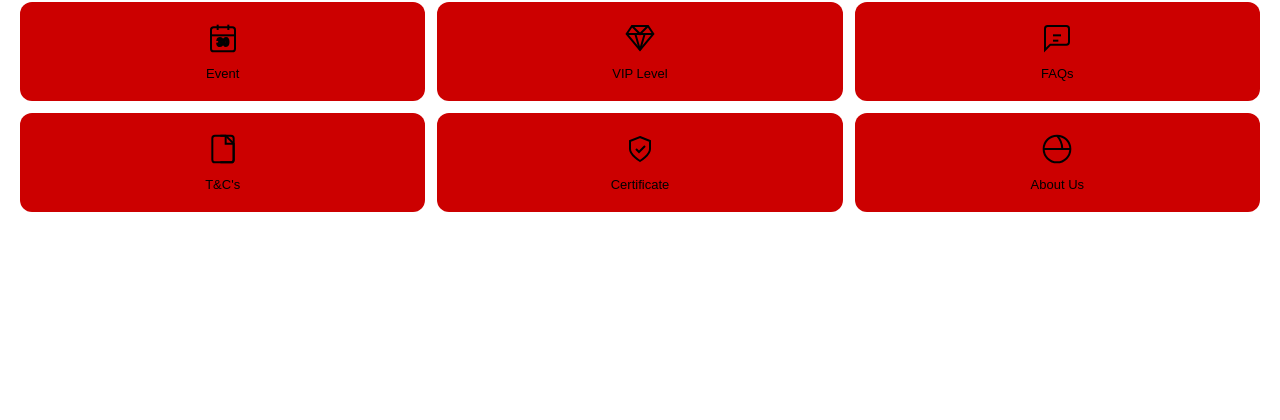
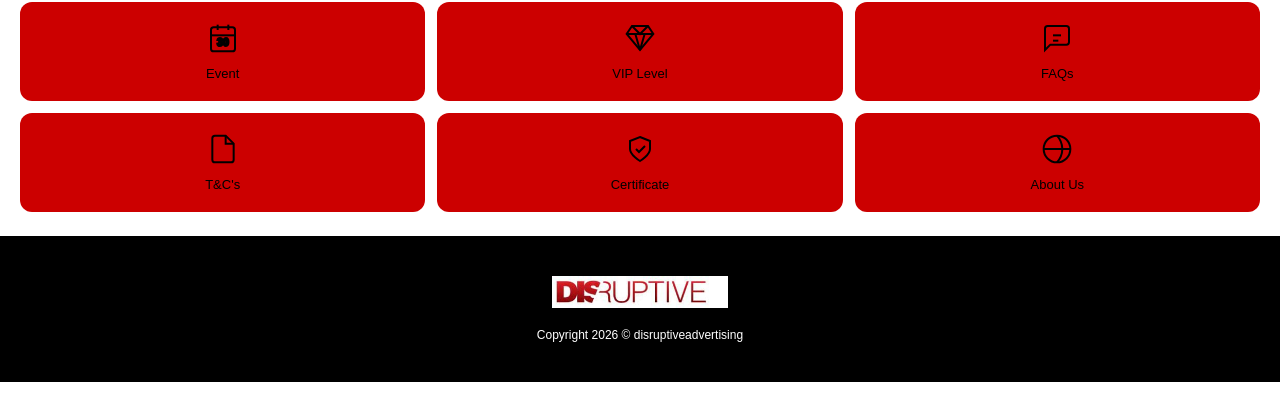
Before and after one commit to Molly256/disruptivewebsite, a Next.js app: page /dashboard in a window 1280 px wide. Shown: the part 997-1417 px from the top of the page. Before the commit the page ends 1323 px from the top, so only its background shows below. Built offline with nearby package versions, Linux system fonts and the light colour scheme.

Commit message:
Add dashboard header, layout and footer with Disruptive logo

```diff
--- a/app/dashboard/DashboardHeader.js
+++ b/app/dashboard/DashboardHeader.js
@@ -45,7 +45,7 @@ export default function DashboardHeader() {
         <button
           onClick={() => router.push('/contact')}
           style={{
-            background: '#e60000',
+            background: '#cc0000', // changed to match Contact page
             color: '#000',
             fontWeight: '600',
             fontSize: '15px',
@@ -69,7 +69,7 @@ export default function DashboardHeader() {
           }}
         >
           <svg width="24" height="24" viewBox="0 0 24 24" fill="#000">
-            <path d="M12 12c2.21 0 4-1.79 4-4s-1.79-4-4 1.79-4 4 1.79 4 4 4zm0 2c-2.67 0-8 1.34-8 4v2h16v-2c0-2.66-5.33-4-8-4z"/>
+            <path d="M12 12c2.21 0 4-1.79 4-4s-1.79-4-4-4-4 1.79-4 4 1.79 4 4 4zm0 2c-2.67 0-8 1.34-8 4v2h16v-2c0-2.66-5.33-4-8-4z"/>
           </svg>
         </div>
       </div>
--- a/app/dashboard/page.js
+++ b/app/dashboard/page.js
@@ -50,7 +50,6 @@ export default function Dashboard() {
         <svg width="32" height="32" viewBox="0 0 24 24" fill="none" stroke="#000" strokeWidth="1.5">
           <path d="M14 2H6a2 2 0 0 0-2 2v16a2 2 0 0 0 2 2h12a2 2 0 0 0 2-2V8z"/>
           <polyline points="14 2 14 8 20 8"/>
-          <path d="M10 2H18a2 2 0 0 1 2 2v16a2 2 0 0 1-2 2H10"/>
         </svg>
       ),
       shield: (
@@ -63,7 +62,7 @@ export default function Dashboard() {
         <svg width="32" height="32" viewBox="0 0 24 24" fill="none" stroke="#000" strokeWidth="1.5">
           <circle cx="12" cy="12" r="10"/>
           <line x1="2" y1="12" x2="22" y2="12"/>
-          <path d="M12 2a15.3 15.3 0 0 1 4 10 15.3 0 0 1-4 10 15.3 0 0 1-4-10 15.3 0 0 1 4-10z"/>
+          <path d="M12 2a15.3 15.3 0 0 1 4 10 15.3 15.3 0 0 1-4 10 15.3 0 0 1-4-10 15.3 15.3 0 0 1 4-10z"/>
         </svg>
       )
     }
@@ -93,7 +92,7 @@ export default function Dashboard() {
             objectFit: 'cover'
           }}
         >
-          <source src="videos/work-video.mp4" type="video/mp4" />
+          <source src="/videos/work-video.mp4" type="video/mp4" />
         </video>
       </div>
 
@@ -151,7 +150,10 @@ export default function Dashboard() {
               onClick={() => {
                 if (item.name === 'Event') router.push('/event')
                 else if (item.name === 'VIP Level') router.push('/vip')
-                else console.log(item.name)
+                else if (item.name === 'FAQs') router.push('/faqs')
+                else if (item.name === "T&C's") router.push('/terms')
+                else if (item.name === 'Certificate') router.push('/certificate')
+                else if (item.name === 'About Us') router.push('/about')
               }}
               style={{
                 background: '#cc0000',
@@ -178,6 +180,31 @@ export default function Dashboard() {
         </div>
       </div>
 
+      {/* Footer with Logo + Copyright */}
+      <div style={{
+        background: '#000',
+        padding: '40px 20px',
+        textAlign: 'center'
+      }}>
+        <img
+          src="/logo.png"
+          alt="Disruptive"
+          style={{
+            height: '32px',
+            width: 'auto',
+            marginBottom: '16px',
+            objectFit: 'contain'
+          }}
+        />
+        <div style={{
+          color: '#fff',
+          fontSize: '12px',
+          fontWeight: '300'
+        }}>
+          Copyright 2026 © disruptiveadvertising
+        </div>
+      </div>
+
       {/* Bottom Nav - Black background */}
       <div style={{
         position: 'fixed',
@@ -191,7 +218,7 @@ export default function Dashboard() {
         padding: '12px 0 20px',
         zIndex: 1000
       }}>
-        <div style={{ textAlign: 'center', cursor: 'pointer' }}>
+        <div onClick={() => router.push('/dashboard')} style={{ textAlign: 'center', cursor: 'pointer' }}>
           <svg width="24" height="24" viewBox="0 0 24 24" fill="none" stroke="#fff" strokeWidth="1.5">
             <path d="M3 9l9-7 9 7v11a2 2 0 0 1-2 2H5a2 2 0 0 1-2-2z"/>
           </svg>
@@ -204,7 +231,7 @@ export default function Dashboard() {
           alignItems: 'center',
           gap: '4px'
         }}>
-          <div style={{
+          <div onClick={() => router.push('/start')} style={{
             width: '56px',
             height: '56px',
             background: '#cc0000',
@@ -233,7 +260,7 @@ export default function Dashboard() {
           </div>
         </div>
 
-        <div style={{ textAlign: 'center', cursor: 'pointer' }}>
+        <div onClick={() => router.push('/records')} style={{ textAlign: 'center', cursor: 'pointer' }}>
           <svg width="24" height="24" viewBox="0 0 24 24" fill="none" stroke="#fff" strokeWidth="1.5">
             <rect x="3" y="3" width="18" height="18" rx="2"/>
             <line x1="9" y1="3" x2="9" y2="21"/>
```
